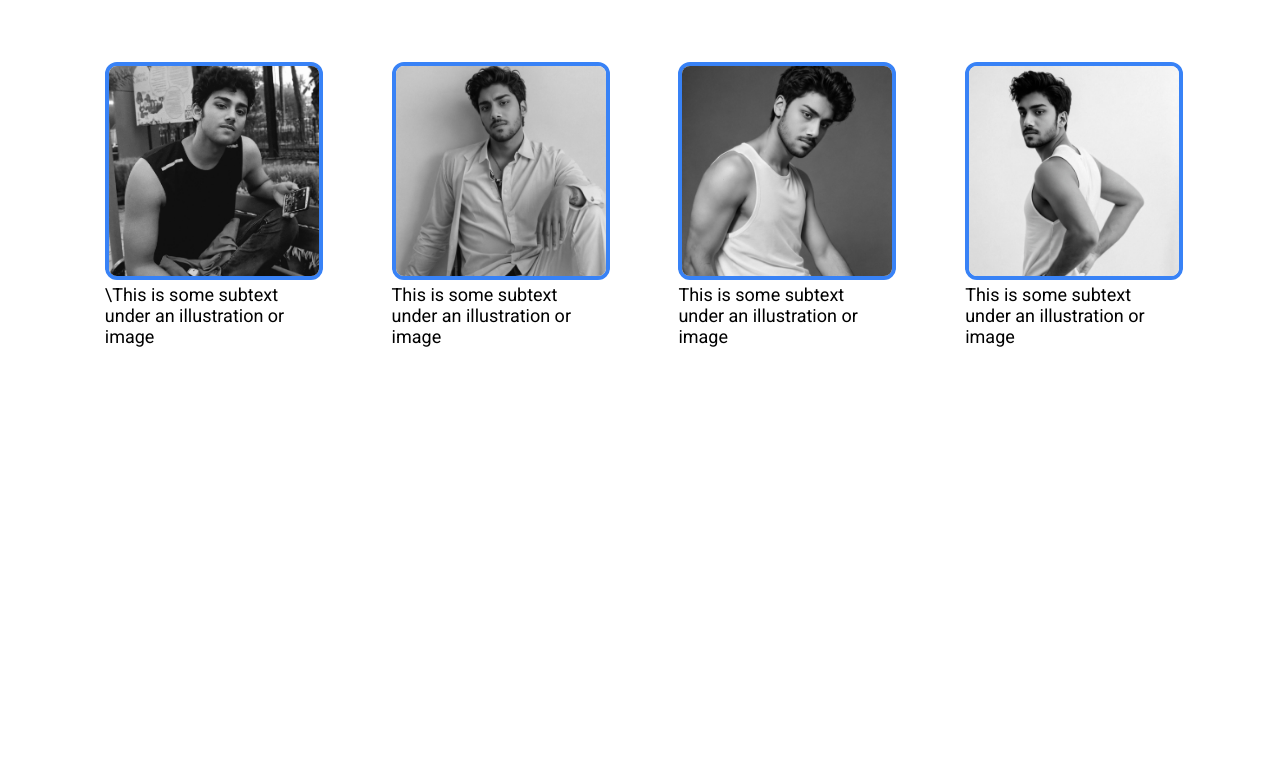
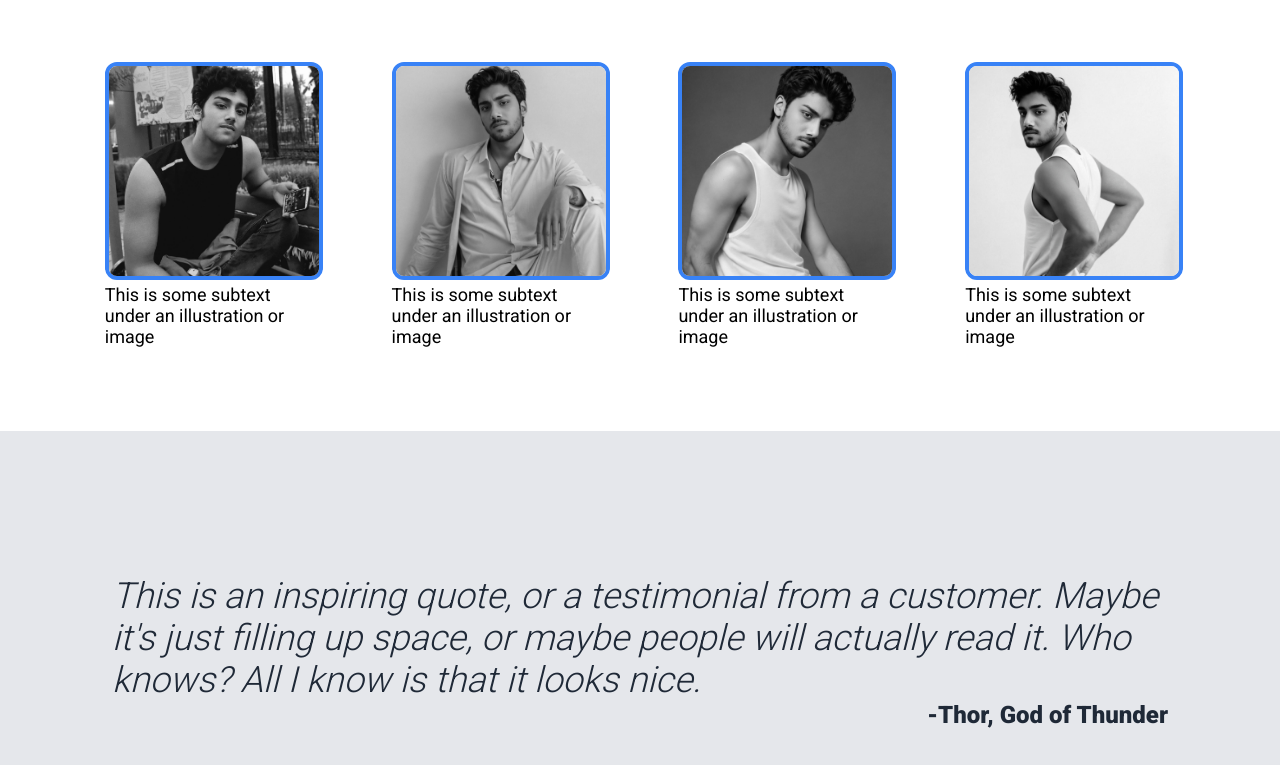
Before and after one commit to Sid2169/Landing, a plain HTML site: page index.html in a window 1280 px wide. Shown: the part 747-1512 px from the top of the page. Before the commit the page ends 1178 px from the top, so only its background shows below. Drawn offline with Linux system fonts and the light colour scheme.

Commit message:
Added quote section
Implemented initial layout and styling of quote section as per lesson requirements.

```diff
--- a/index.html
+++ b/index.html
@@ -50,7 +50,7 @@
         <div class="info-container">
             <div class="cards scard-1">
                 <div class="img im-1"><img src="sid1.jpg" alt="Siddhartha"></div>
-                <div class="card-text">\This is some subtext under an illustration or image</div>
+                <div class="card-text">This is some subtext under an illustration or image</div>
             </div>
 
             <div class="cards card-2">
@@ -69,5 +69,19 @@
             </div>
         </div>
     </section>
+
+    <section class="quote">
+
+        <div class="quote-container">
+            <div class="quote-text">
+                This is an inspiring quote, or a testimonial from a customer. Maybe it's just filling up space, or maybe people will actually read it. Who knows? All I know is that it looks nice.
+            </div>
+
+            <div class="quote-source">
+                -Thor, God of Thunder
+            </div>
+        </div>
+
+    </section>
 </body>
 </html>
--- a/style.css
+++ b/style.css
@@ -147,3 +147,32 @@ header {
     margin-bottom: 0;
 }
 /* Styling for info section ends here */
+
+
+/* Styling for quote section starts here */
+.quote {
+    background-color: #E5E7EB;
+    padding: 72px 0;
+}
+
+.quote-container {
+    max-width: 1200px;
+    box-sizing: border-box;
+    padding: 72px;
+    margin: auto;
+}
+
+.quote-text {
+    font-size: 36px;
+    font-style: italic;
+    color: #1F2937;
+    font-weight: lighter;
+}
+
+.quote-source {
+    display: flex;
+    justify-content: flex-end;
+    color: #1F2937;
+    font-size: 24px;
+    font-weight: 800;
+}
```
